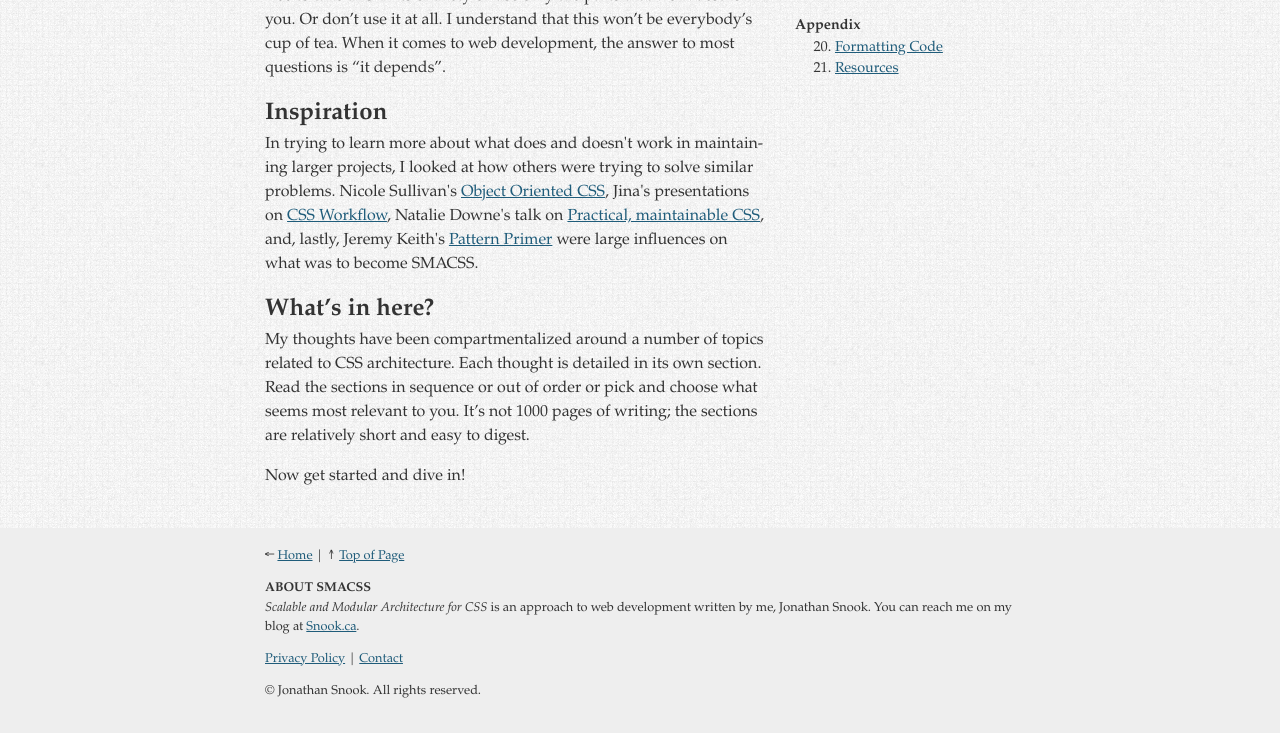
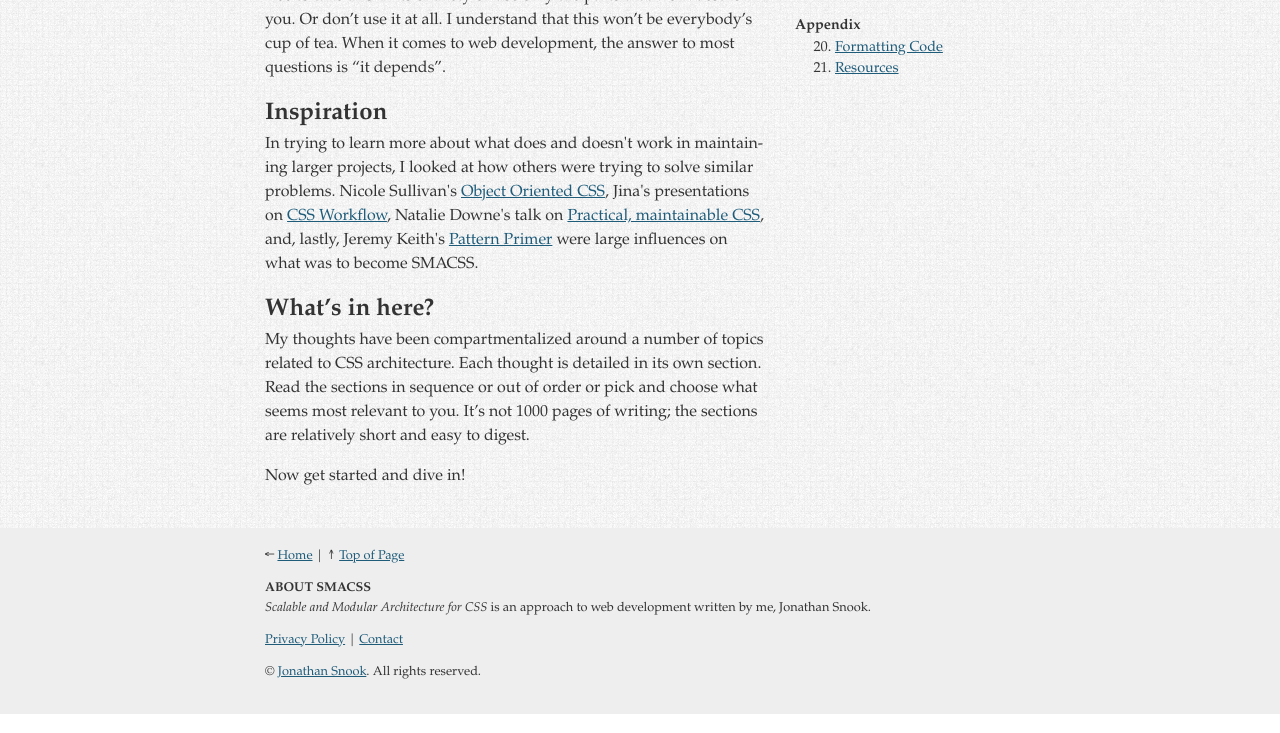
Before and after one commit to snookca/smacss, an Eleventy site: page book.html in a window 1280 px wide. Shown: the part 731-1464 px from the top of the page. Built offline with nearby package versions, Linux system fonts and the light colour scheme; Eleventy itself is replaced by a stand-in of ours; files that its build step writes are made by us from their sources.

Commit message:
Update layout.njk
Updated footer

```diff
--- a/_includes/layout.njk
+++ b/_includes/layout.njk
@@ -76,9 +76,9 @@
 
 <div>
     <h2>About SMACSS</h2>
-    <p><i>Scalable and Modular Architecture for CSS</i> is an approach to web development written by me, Jonathan Snook. You can reach me on my blog at <a href="http://snook.ca/">Snook.ca</a>. </p>
+    <p><i>Scalable and Modular Architecture for CSS</i> is an approach to web development written by me, Jonathan Snook.  </p>
     <p><a href="/privacy">Privacy Policy</a> | <a href="/contact">Contact</a></p>
-    <p>&copy; Jonathan Snook. All rights reserved.</p>
+    <p>&copy; <a href="http://snk.ms/">Jonathan Snook</a>. All rights reserved.</p>
 </div>
 <!--End mc_embed_signup-->
     </div>
```
